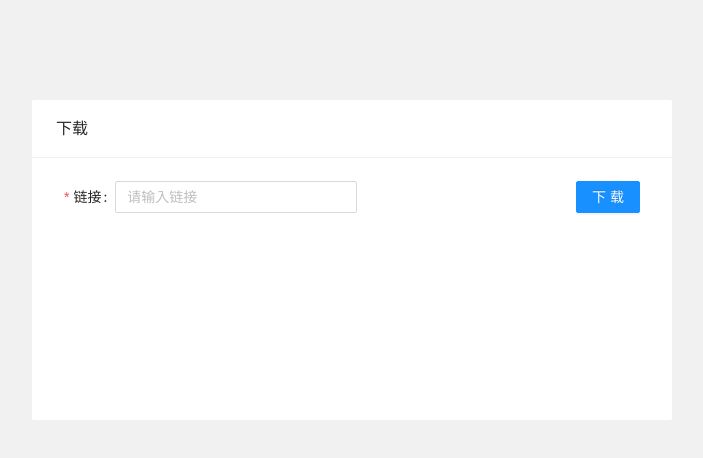
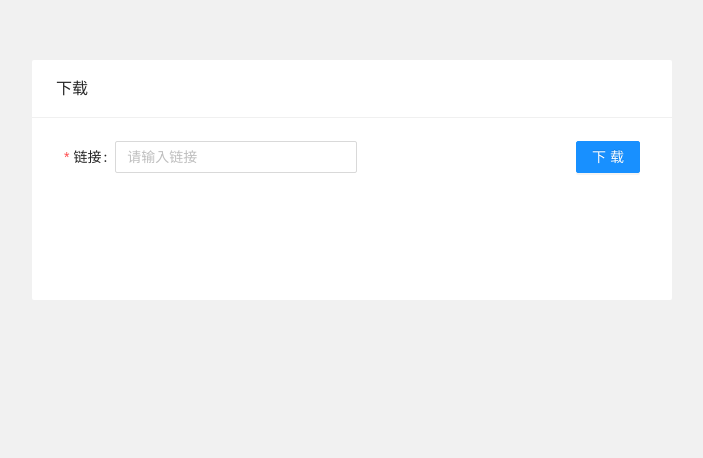
Before and after one commit to c332030/dl-proxy-frontend, a React (Create React App) app: page / in a window 1280 px wide. Shown: the part 140-598 px from the top of the page, without its empty margins (288-991 px from the left). Built offline with nearby package versions, Linux system fonts and the light colour scheme.

Commit message:
feat: layout

```diff
--- a/src/views/Main.module.scss
+++ b/src/views/Main.module.scss
@@ -14,11 +14,13 @@ $card_color: #fff;
   justify-content: center; /* 水平居中 */
   align-items: center; /* 垂直居中 */
 
+  padding-bottom: 10rem;
+
 }
 
 .card {
 
-  height: 20rem;
+  height: 15rem;
   width: calc(100vw - 30rem);
   max-width: 40rem;
 
--- a/src/views/Main.tsx
+++ b/src/views/Main.tsx
@@ -24,11 +24,8 @@ class Main extends React.Component <{}, StateTypes> {
     url: ''
   };
 
-  onFinish = (values: any) => {
-    console.log('Success:', values);
-
+  onFinish = () => {
     window.open(`/proxy?url=${this.state.url}`, "_blank");
-
   };
 
   input = () => {
```
